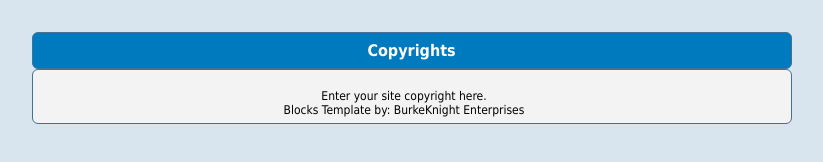
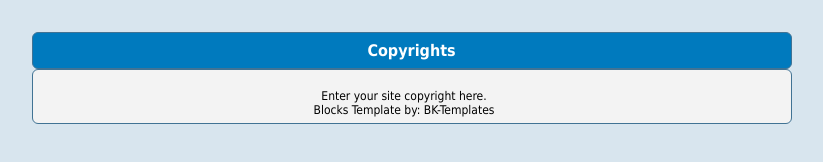
Before and after one commit to BurkeKnight-Enterprises/Blocks-Web-Template, a PHP site: page / in a window 1280 px wide. Shown: the part 1141-1303 px from the top of the page, without its empty margins (221-1044 px from the left). Run offline with PHP 8.4, Linux system fonts and the light colour scheme; some libraries are stand-ins or nearby versions.

Commit message:
Updated footer.php

```diff
--- a/footer.php
+++ b/footer.php
@@ -2,7 +2,7 @@
 <div id="footer"><div class="blockheader">Copyrights</div>
 <div class="blockbody"><p>Enter your site copyright here.<br />
 <!-- THE TEMPLATE COPYRIGHT BELOW, NEEDS TO REMAIN. REMOVAL OF IT, IS AGAINST THE LICENSE OF THE TEMPLATE. -->
-Blocks Template by: <a href="http://www.burkeknight.com/" target="_blank">BurkeKnight Enterprises</a>
+Blocks Template by: <a href="http://www.burkeknight.org/" target="_blank">BK-Templates</a>
 <!-- THE TEMPLATE COPYRIGHT ABOVE, NEEDS TO REMAIN. REMOVAL OF IT, IS AGAINST THE LICENSE OF THE TEMPLATE. -->
 </p></div>
 <br /><br /></div></body>
```
